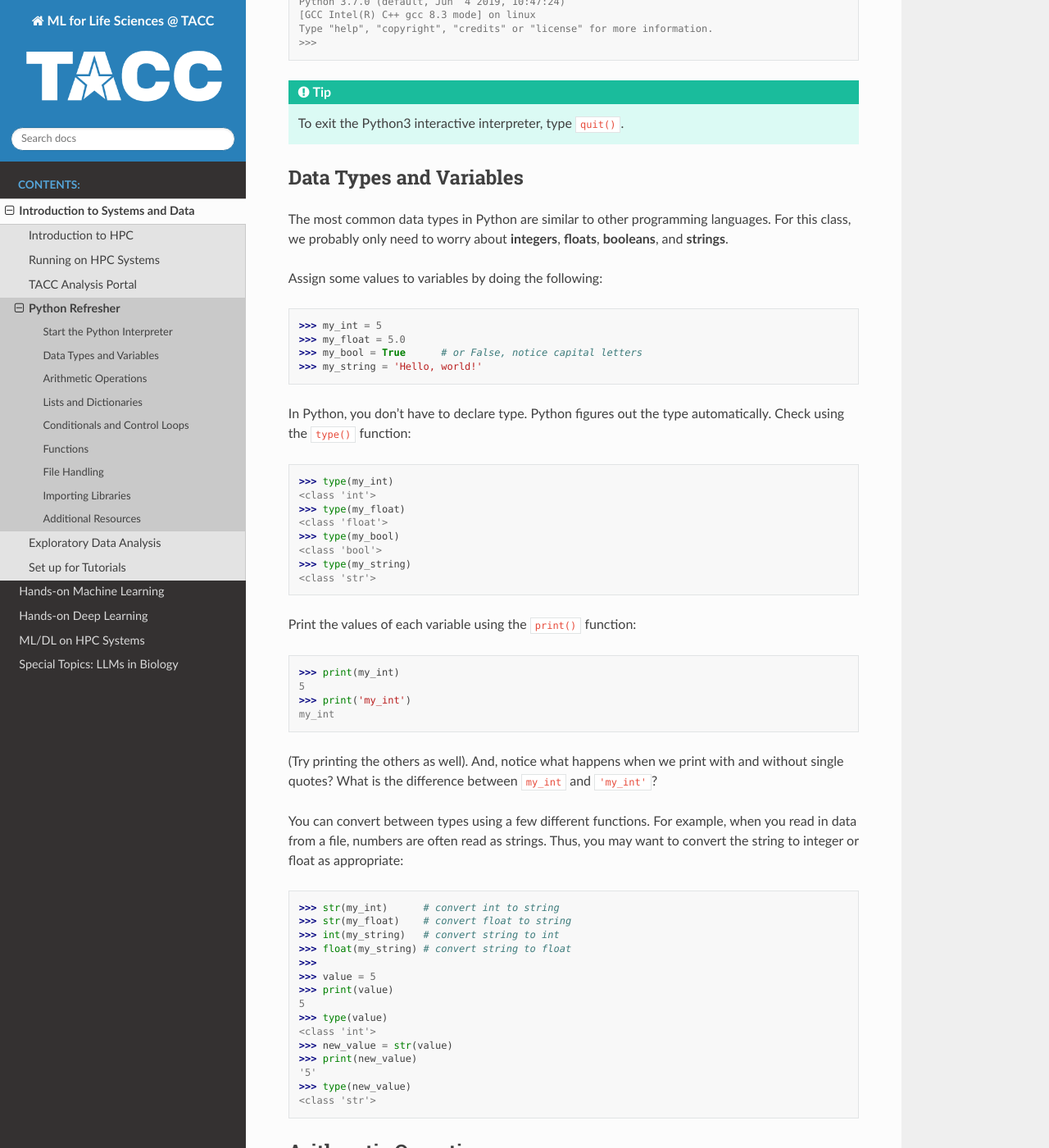
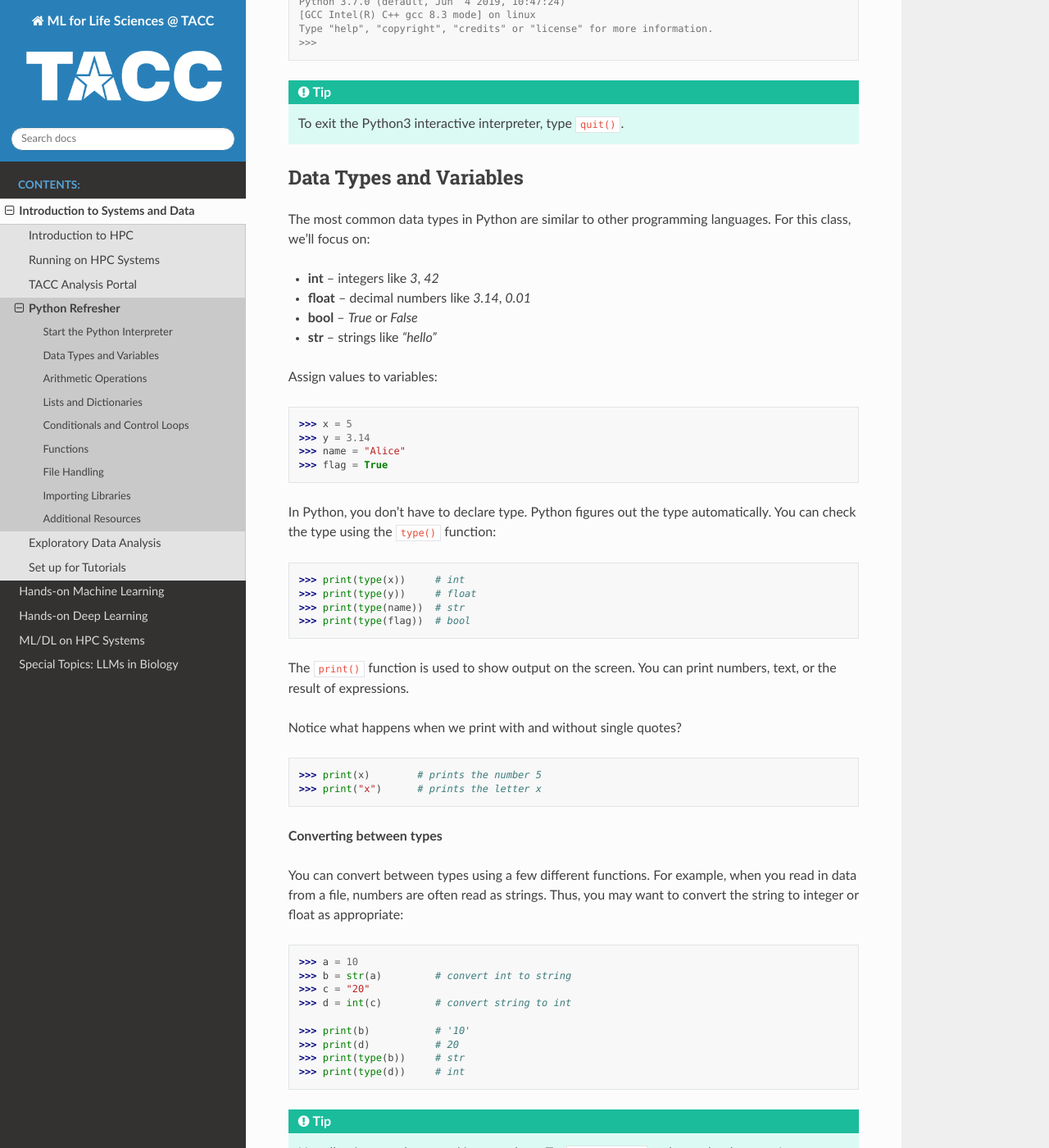
Before and after one commit to lconcia/life_sciences_ml_at_tacc, a Sphinx documentation site: the page built from docs/section1/python_refresher.rst, in a window 1280 px wide and 1400 px high, scrolled down 857 px. Shown: the whole window at 82% size. Built offline with Sphinx 7.4.7 and the Read the Docs theme 3.1.0, drawn with Linux system fonts in a browser that asks for light colours; some of the changed text lies outside the part shown.

Commit message:
Changing EPA to be problem-based and updating examples in python refr… (#47)
* Changing EPA to be problem-based and updating examples in python refresher

* Simpler introduction

```diff
--- a/docs/section1/python_refresher.rst
+++ b/docs/section1/python_refresher.rst
@@ -47,44 +47,43 @@
 ------------------------
 
 The most common data types in Python are similar to other programming languages.
-For this class, we probably only need to worry about **integers**, **floats**,
-**booleans**, and **strings**.
+For this class, we’ll focus on:
 
-Assign some values to variables by doing the following:
+- **int** – integers like `3`, `42`
+- **float** – decimal numbers like `3.14`, `0.01`
+- **bool** – `True` or `False`
+- **str** – strings like `"hello"`
+
+Assign values to variables:
 
 .. code-block:: python3
 
-   >>> my_int = 5
-   >>> my_float = 5.0
-   >>> my_bool = True      # or False, notice capital letters
-   >>> my_string = 'Hello, world!'
+   >>> x = 5
+   >>> y = 3.14
+   >>> name = "Alice"
+   >>> flag = True
 
-In Python, you don't have to declare type. Python figures out the type
-automatically. Check using the ``type()`` function:
+In Python, you don't have to declare type. Python figures out the type automatically.
+You can check the type using the ``type()`` function:
 
 .. code-block:: python3
 
-   >>> type(my_int)
-   <class 'int'>
-   >>> type(my_float)
-   <class 'float'>
-   >>> type(my_bool)
-   <class 'bool'>
-   >>> type(my_string)
-   <class 'str'>
+   >>> print(type(x))     # int
+   >>> print(type(y))     # float
+   >>> print(type(name))  # str
+   >>> print(type(flag))  # bool
 
-Print the values of each variable using the ``print()`` function:
+The ``print()`` function is used to show output on the screen. You can print numbers,
+text, or the result of expressions.
+
+Notice what happens when we print with and without single quotes?
 
 .. code-block:: python3
 
-   >>> print(my_int)
-   5
-   >>> print('my_int')
-   my_int
+   >>> print(x)        # prints the number 5
+   >>> print("x")      # prints the letter x
 
-(Try printing the others as well). And, notice what happens when we print with
-and without single quotes? What is the difference between ``my_int`` and
-``'my_int'``?
+**Converting between types**
 
 You can convert between types using a few different functions. For example, when
 you read in data from a file, numbers are often read as strings. Thus, you may
@@ -92,21 +91,19 @@
 
 .. code-block:: python3
 
-   >>> str(my_int)      # convert int to string
-   >>> str(my_float)    # convert float to string
-   >>> int(my_string)   # convert string to int
-   >>> float(my_string) # convert string to float
-   >>>
-   >>> value = 5
-   >>> print(value)
-   5
-   >>> type(value)
-   <class 'int'>
-   >>> new_value = str(value)
-   >>> print(new_value)
-   '5'
-   >>> type(new_value)
-   <class 'str'>
+   >>> a = 10
+   >>> b = str(a)         # convert int to string
+   >>> c = "20"
+   >>> d = int(c)         # convert string to int
+
+   >>> print(b)           # '10'
+   >>> print(d)           # 20
+   >>> print(type(b))     # str
+   >>> print(type(d))     # int
+
+.. tip::
+
+   Not all strings can be turned into numbers. Try ``int("hello")`` and see what happens!
 
 
 Arithmetic Operations
@@ -136,8 +133,8 @@
    >>> print(10%9)
    >>> print(3+5*2)
    >>> print('hello' + 'world')
-   >>> print('some' + 1)
-   >>> print('number' * 5)
+   >>> print('hello' + 5)
+   >>> print('hello' * 5)
 
 Also, carefully consider how arithmetic options may affect type:
 
@@ -236,40 +233,68 @@
    index, will depend on what you want to do with the data.
 
 
-**Dictionaries** are another data structure in Python that contain key:value
-pairs. They are always unordered, they cannot contain duplicate keys, and they
-can be modified. Create a new dictionary using curly brackets:
+**Dictionaries** in Python store data as **key:value** pairs. They are:
+
+- Unordered
+- Mutable (you can change values)
+- Keys must be unique
+
+Let’s create a simple English-to-Spanish dictionary:
 
 .. code-block:: python3
 
-   >>> my_shape_dict = {
-   ...   'most_favorite': 'square',
-   ...   'least_favorite': 'circle',
-   ...   'pointiest': 'triangle',
-   ...   'roundest': 'circle'
+   >>> eng2spa = {
+   ...   'one': 'uno',
+   ...   'two': 'dos',
+   ...   'three': 'tres'
    ... }
-   >>> type(my_shape_dict)
+   >>> type(eng2spa)
    <class 'dict'>
-   >>> print(my_shape_dict)
-   {'most_favorite': 'square', 'least_favorite': 'circle', 'pointiest': 'triangle', 'roundest': 'circle'}
-   >>> print(my_shape_dict['most_favorite'])
-   square
+   >>> print(eng2spa)
+   {'one': 'uno', 'two': 'dos', 'three': 'tres'}
 
-As your preferences change over time, so to can values stored in dictionaries:
+You can retrieve values using the **key**:
 
 .. code-block:: python3
 
-   >>> my_shape_dict['most_favorite'] = 'rectangle'
-   >>> print(my_shape_dict['most_favorite'])
-   rectangle
+   >>> print(eng2spa['two'])
+   dos
 
-Add new key:value pairs to the dictionary as follows:
+But you **cannot** use the value to look up the key directly:
 
 .. code-block:: python3
 
-   >>> my_shape_dict['funniest'] = 'squircle'
-   >>> print(my_shape_dict['funniest'])
-   squircle
+   >>> eng2spa['dos']
+   Traceback (most recent call last):
+     ...
+   KeyError: 'dos'
+
+This shows that dictionaries are **one-directional**: they map from keys to values
+(not the other way around).
+
+You can **change the value** associated with a key. For example, let’s say we decide
+to update the translation for `'one'`:
+
+.. code-block:: python3
+
+   >>> eng2spa['one'] = 'UNO'
+   >>> print(eng2spa['one'])
+   UNO
+
+You can also **add a new key:value pair**:
+
+.. code-block:: python3
+
+   >>> eng2spa['four'] = 'cuatro'
+   >>> print(eng2spa['four'])
+   cuatro
+
+Now the dictionary contains:
+
+.. code-block:: python3
+
+   >>> print(eng2spa)
+   {'one': 'UNO', 'two': 'dos', 'three': 'tres', 'four': 'cuatro'}
 
 
 Conditionals and Control Loops
@@ -346,12 +371,15 @@
    >>> i = 0
    >>>
    >>> while (i < 10):
+   ...     if (i==5):
+   ...         break
    ...     print( f'i = {i}' )
    ...     i = i + 1
-   ...     if (i==5):
-   ...         break
-   ...     else:
-   ...         continue
+
+.. note::
+
+   Try replacing ``break`` with ``continue`` and observe how the behavior changes.
+   While ``break`` exits the loop entirely when the condition is met, ``continue`` skips the current iteration and moves on to the next one.
 
 
 **For loops** in Python are useful when you need to execute the same set of
```
Also changed, not shown: other parts of docs/section1/python_refresher.rst (+18 -18 lines), docs/section1/exploratory_data_analysis.rst (+94 -73 lines).
